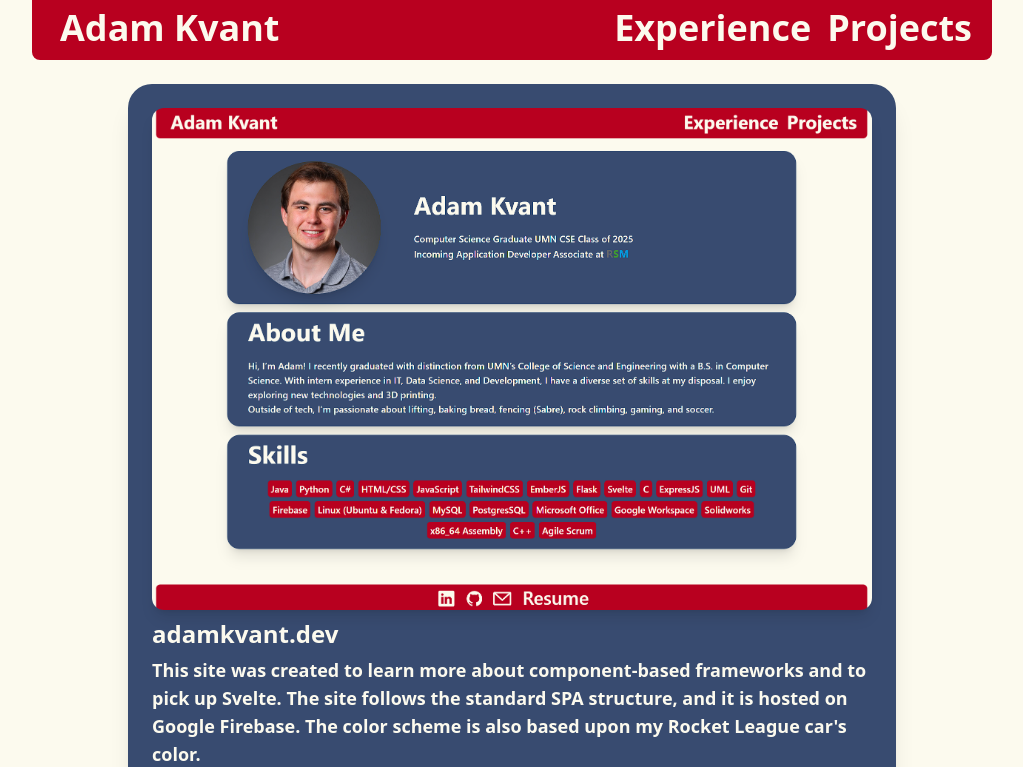
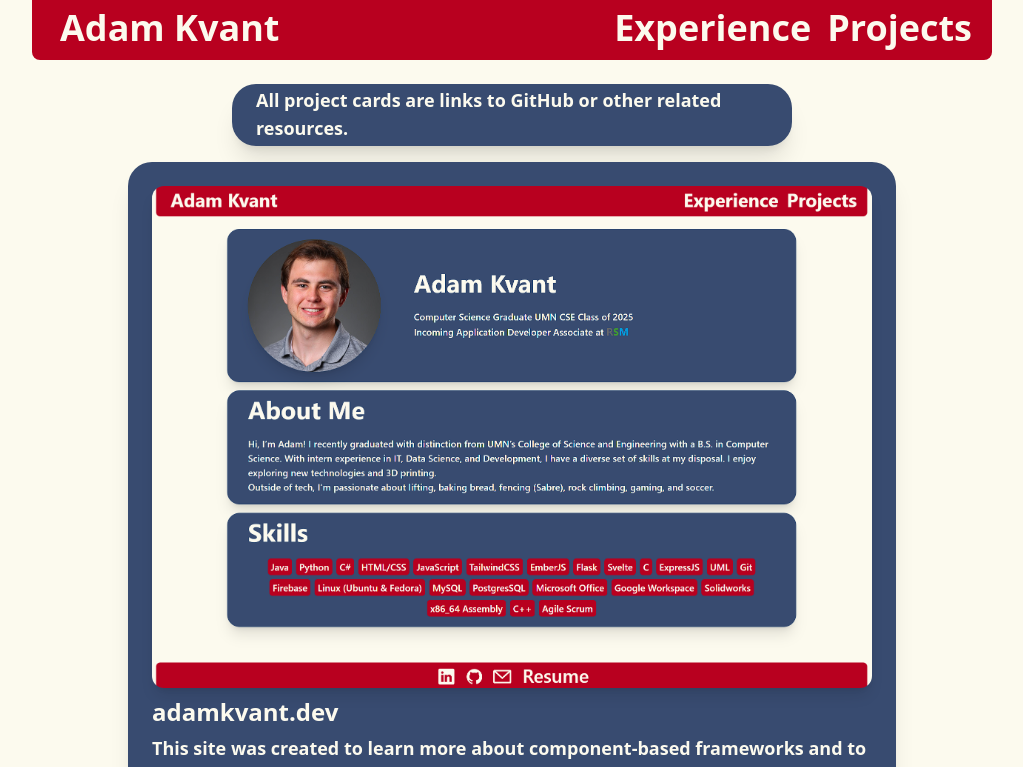
Before and after one commit to AdamKvant/AdamKvantSite, a SvelteKit app: page /projects in a window 1280 px wide. Shown: the top 767 px of the page, without its empty margins (128-1151 px from the left). Built offline with nearby package versions, Linux system fonts and the light colour scheme.

Commit message:
added note for projects

```diff
--- a/src/components/Projects.svelte
+++ b/src/components/Projects.svelte
@@ -58,6 +58,9 @@
   </script>
 
   <div class="flex flex-col space-y-4 w-full items-center my-6">
+    <div class="flex items-center justify-center text-2xl font-bold text-[#FCFAEE] px-6 pt-2 Card md:w-7/12 shadow-2xl">
+      <span class="-pb-3 lg:-mb-4 lg:-mt-1.5">All project cards are links to GitHub or other related resources.</span>
+    </div>
     {#each projects as item}
       <a href={item.link} class="Card flex flex-col-reverse items-center shadow-2xl">
         {#if item.source}
```
Also changed, not shown: src/routes/projects/+page.svelte (line endings or trailing spaces).
